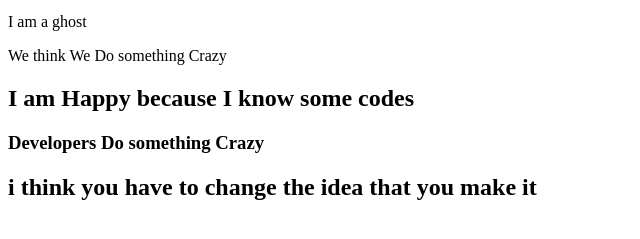
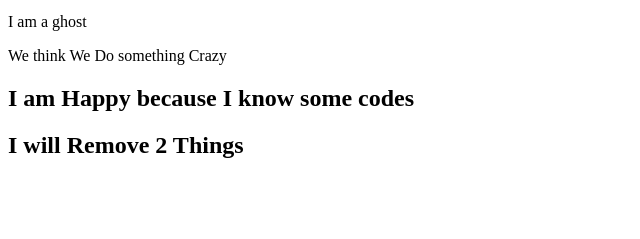
Before and after one commit to Mahin-ux/my-first-website, a plain HTML site: page index.html in a window 1280 px wide. Shown: the part 101-340 px from the top of the page, without its empty margins (0-640 px from the left). Drawn offline with Linux system fonts and the light colour scheme.

Commit message:
Added Somethign

```diff
--- a/index.html
+++ b/index.html
@@ -12,7 +12,6 @@
     <p>I am a ghost</p>
     <p>We think We Do something Crazy</p>
     <h2>I am Happy because I know some codes</h2>
-    <h3>Developers Do something Crazy</h3>
-    <h2>i think you have to change the idea that you make it</h2>
+    <h2>I will Remove 2 Things</h2>
 </body>
 </html>
```
